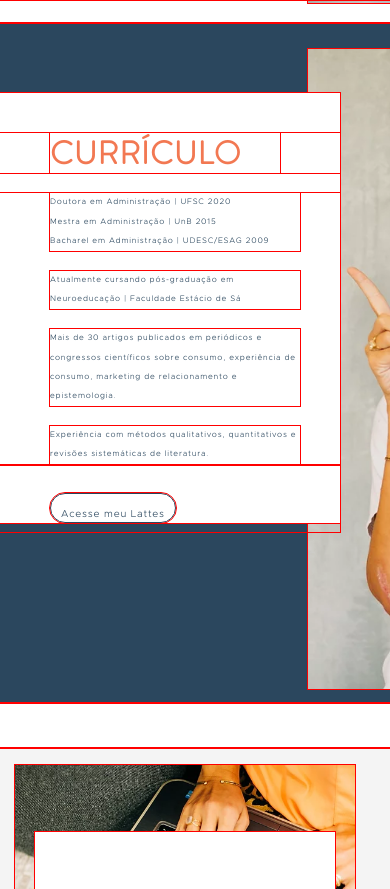
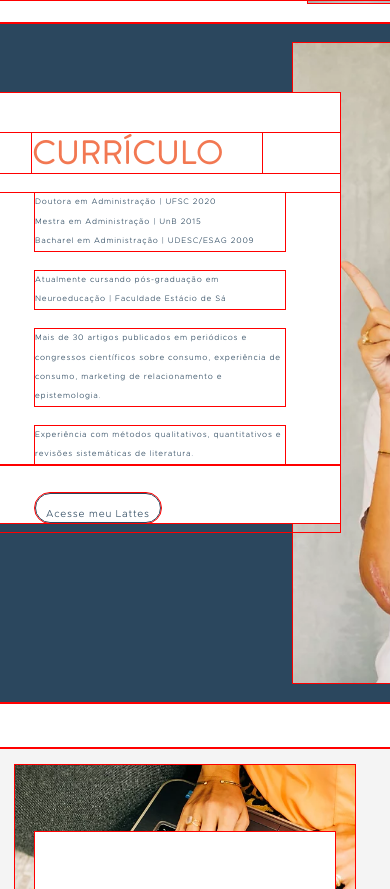
Before and after one commit to j1cache2/Landing-Page-Pesquisa-na-Pratica, a plain HTML site: page index.html in a window 390 px wide. Shown: the part 877-1766 px from the top of the page. Drawn offline with Linux system fonts and the light colour scheme.

Commit message:
Update
Otimização em andamento.

```diff
--- a/style/style.css
+++ b/style/style.css
@@ -446,7 +446,7 @@ footer {
         font-weight: bold;
         color: var(--cor2);
         margin-top: 40px;
-        margin-left: 50px;
+        margin-left: 32px;
         width: 230px;
         height: 40px;
     }
@@ -459,7 +459,7 @@ footer {
         color: var(--cor1);
         width: 250px;
         margin-top: 20px;
-        margin-left: 50px;
+        margin-left: 35px;
     }
 
     main .curriculo .texto .botao p a {
@@ -468,9 +468,10 @@ footer {
         font-weight: 100;
         color: var(--cor1);
         display: inline-block;
+        /*display: flex;*/
         align-items: center;
         padding: 0px 10px;
-        margin-left: 50px;
+        margin-left: 35px;
         border: 1px solid var(--cor1);
         border-radius: 100px;
         height: 30px;
@@ -483,11 +484,11 @@ footer {
     }
 
     main .curriculo .imagem2 img {
-        width: 420px;
+        width: 435px;
         height: 640px;
         object-fit: cover;
         float: right;
-        margin-top: 20px;
+        margin-top: 14px;
         margin-bottom: 20px;
     }
 
```
